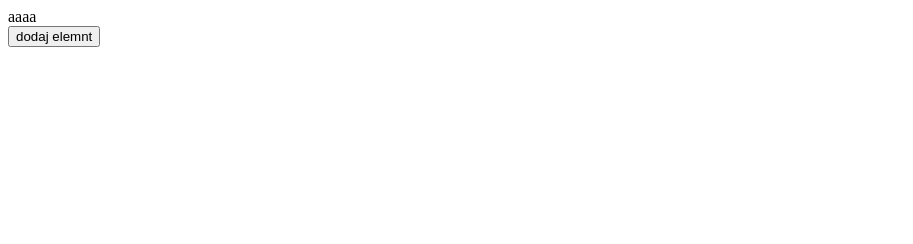
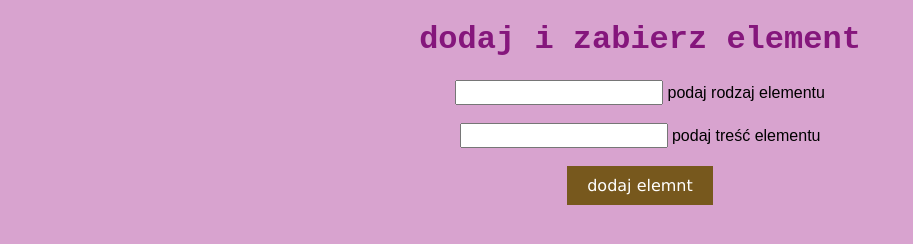
Before and after one commit to 1i-2022-Marta-10/tworzenie-elementow-i-ich-usowanie---przycisk, a plain HTML site: page index.html in a window 1280 px wide. Shown: the whole page, without its empty margins (0-913 px from the left). Drawn offline with Linux system fonts and the light colour scheme.

Commit message:
Add files via upload

```diff
--- a/index.html
+++ b/index.html
@@ -5,23 +5,56 @@
     <meta http-equiv="X-UA-Compatible" content="IE=edge">
     <meta name="viewport" content="width=device-width, initial-scale=1.0">
     <title>Document</title>
+    <style>
+        body {
+            font-family: Arial, sans-serif;
+            background-color: #d8a3cf;
+            text-align: center;
+        }
+
+        h1 {
+            color: #85167c;
+            font-family: 'Courier New', monospace;
+        }
+
+        input, button {
+            font-size: 16px;
+            font-family: 'Verdana', sans-serif;
+        }
+
+        button {
+            background-color: #77581d;
+            color: white;
+            border: none;
+            padding: 10px 20px;
+            cursor: pointer;
+        }
+
+        button:hover {
+            background-color: #ca5ab8;
+        }
+    </style>
 </head>
 <body>
     <div class="container">
-    <header> aaaa </header>
+    <header> <h1>dodaj i zabierz element</h1> </header>
     <main>
+        <input id='t1', type='text'> podaj rodzaj elementu <br><br>
+        <input id='t2', type='text'> podaj treść elementu <br><br>
         <button>dodaj elemnt</button>
     </main>
 </div>
 <script>
     const display = document.querySelector('main');
     const btn = document.querySelector('button');
+    const t1 = document.querySelector('#t1');
+    const t2 = document.querySelector('#t2');
 
     let i=1
 
     btn.addEventListener('click', function(){
-        const par = document.createElement('p');
-        par.innerText = `nowy paragraf nr ${i}`;
+        const par = document.createElement(t1.value);
+        par.innerText = `${t2.value}`;
         par.addEventListener('click', function(){
             this.remove()
         })
```
